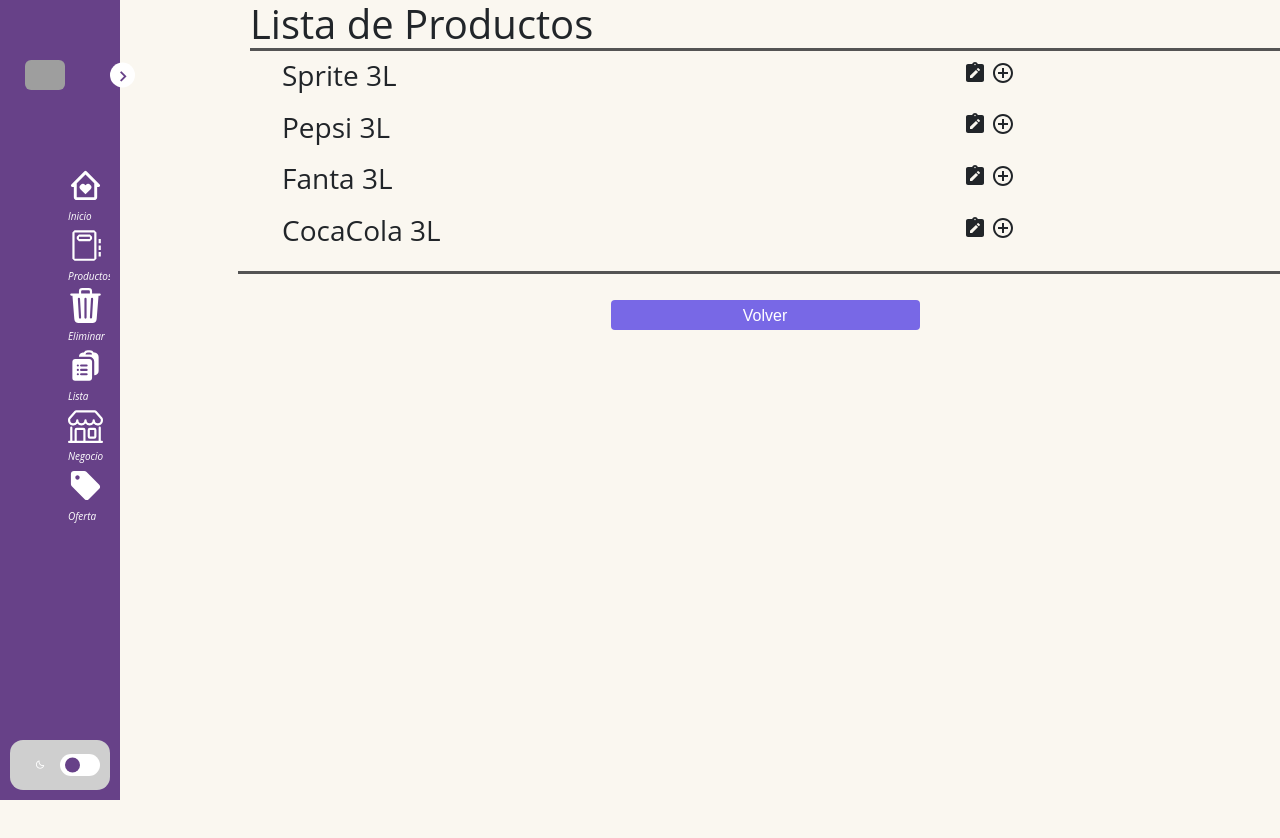
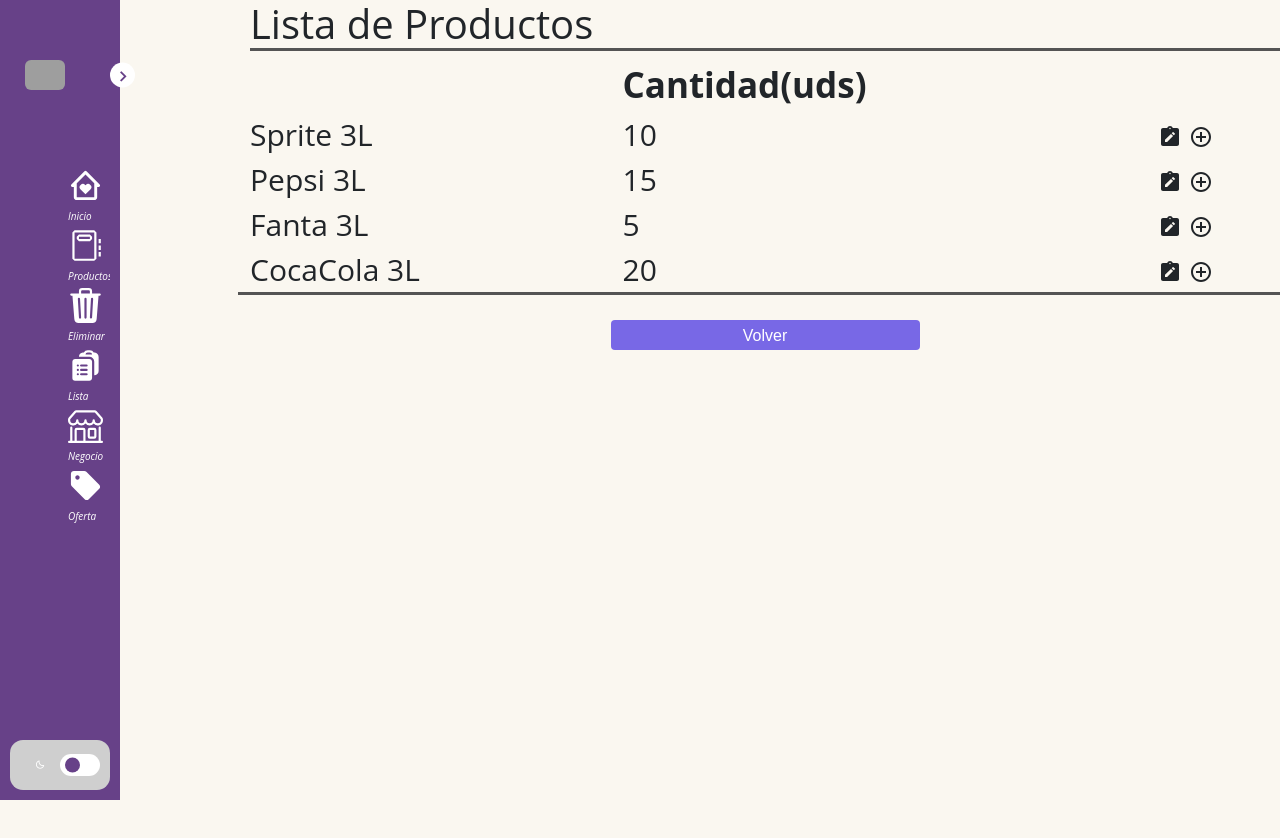
Before and after one commit to crexpo20/back, a React (Create React App) app in the folder Frontend/: page /listaProducto in a window 1280 px wide. Shown: the top 838 px of the page. Built offline with nearby package versions, Linux system fonts and the light colour scheme; grey boxes are pictures that could not be loaded.

Commit message:
correciones

```diff
--- a/Frontend/src/components/ListaDeProductos.jsx
+++ b/Frontend/src/components/ListaDeProductos.jsx
@@ -6,11 +6,19 @@ import Button from '../elementos/Button';
 import ModalForm from './ModalForm';
 import Stock from './Stock';
 import AddCircleOutlineIcon from '@mui/icons-material/AddCircleOutline';
+
 export const ListaDeProducto = () => {
-    const items = ["Sprite 3L", "Pepsi 3L", "Fanta 3L","CocaCola 3L"];
+  const [productos, setProductos] = useState([
+    { nombre: "Sprite 3L", cantidad: 10 },
+    { nombre: "Pepsi 3L", cantidad: 15 },
+    { nombre: "Fanta 3L", cantidad: 5 },
+    { nombre: "CocaCola 3L", cantidad: 20 }
+  ]);
   const [showModal, setShowModal] = useState(false);
+  const [productoSeleccionado, setProductoSeleccionado] = useState(null);
 
-    const OpenModal = () => {
+  const openModal = (producto) => {
+    setProductoSeleccionado(producto);
     setShowModal(true);
   };
 
@@ -23,41 +31,61 @@ export const ListaDeProducto = () => {
     const handleCloseModal = () => {
       setIsOpen(false);
     };
-    const Volver = () => {      window.location.href = '/home';
+
+  const volver = () => {
+    window.location.href = '/home';
   };
 
   return (
-      <section class = "home">
+    <section class="home">
       <div id='lista'>
         <h1 id='titulo'>Lista de Productos</h1>
       </div>
       <div className='row' id='listap'>
-
         <div className='col' >
-
-        <ul>
-        {items.map((item, index) => (
-          <li id='elemento' key={index}>
-            <div className='row'>
-            <div className='col-8'>
-            <h3>{item}</h3>
-            </div>
-            <div className='col-4'>
-
+          <table>
+            <thead>
+              <tr>
+                <th></th>
+                <th>Cantidad(uds)</th>
+                <th></th>
+              </tr>
+            </thead>
+            <tbody>
+              {productos.map((producto, index) => (
+                <tr key={index}>
+                  <td>{producto.nombre}</td>
+                  <td>{producto.cantidad}</td>
+                  <td>
                     <Button onClick={handleOpenModal} className ='button'/>
                     <ModalForm isOpen={isOpen} onClose={handleCloseModal} />
-            <a onClick={OpenModal} > <AddCircleOutlineIcon/> </a>
-              {showModal && <Stock onClose={() => setShowModal(false)} />}
+                    <a onClick={() => openModal(producto)}> <AddCircleOutlineIcon/> </a>
+                  </td>
+                </tr>
+              ))}
+            </tbody>
+          </table>
         </div>
       </div>
-          </li>
+      <button id="volverHome" className="btn" onClick={volver}>Volver</button>
+      {showModal && (
+        <Stock
+          isClose={() => setShowModal(false)}
+          producto={productoSeleccionado}
+          actualizarProducto={(producto, cantidad) => {
+            const nuevosProductos = productos.map((p) => {
+              if (p.nombre === producto.nombre) {
+                return { ...p, cantidad: p.cantidad + cantidad };
+              } else {
+                return p;
+              }
+            });
+            setProductos(nuevosProductos);
+          }}
+        />
+      )}
+    </section>
+  );
+};
 
-         ))}
-       </ul>
-
-       </div>
-
-       </div> <button id="volverHome" class="btn" onClick={Volver}>Volver</button>
-       </section>
-    )
-}
+export default ListaDeProducto;
--- a/Frontend/src/components/ModalForm.js
+++ b/Frontend/src/components/ModalForm.js
@@ -236,6 +236,7 @@ function ModalForm({ isOpen, onClose }) {
             width: 100%;
             height: 100%;
             background-color: rgba(85, 85, 85, 0.3);
+			font-size: 20px;
             display: flex;
             justify-content: center;
             align-items: center;
--- a/Frontend/src/components/Stock.js
+++ b/Frontend/src/components/Stock.js
@@ -1,7 +1,8 @@
 import React, { useState } from "react";
-import {Boton, ContenedorBotonCentrado} from '../elementos/MiniForm';
+import { Boton, ContenedorBotonCentrado } from '../elementos/MiniForm';
+import '../css/Stock.css';
 
-function Stock({ onClose, producto }) {
+function Stock({ isClose, producto, actualizarProducto }) {
   const [cantidad, setCantidad] = useState(1);
   const [precioCompra, setPrecioCompra] = useState(0);
   const [fechaVencimiento, setFechaVencimiento] = useState('');
@@ -13,7 +14,8 @@ function Stock({ onClose, producto }) {
 
   const handleSubmit = (event) => {
     event.preventDefault();
-    onClose();
+    actualizarProducto(producto, cantidad);
+    isClose();
   };
 
   const handleCantidadChange = (event) => {
@@ -27,18 +29,19 @@ function Stock({ onClose, producto }) {
   const handleFechaVencimientoChange = (event) => {
     setFechaVencimiento(event.target.value);
   };
-
   return (
     <div className="modal">
       <div className="modal-content">
-        <header>
-          <h4>{producto}</h4>
+        <header className="modal-header">
+          <h4 className="modal-title">{producto.nombre}</h4>
         </header>
         <form action="" onSubmit={handleSubmit}>
-
-            <label
-              htmlFor="cantidad">
-              <b> Cantidad*: </b>
+        <label htmlFor="cantidad actual">
+            <b>Cantidad actual: </b>
+          </label>
+          <div>{producto.cantidad}</div>
+          <label htmlFor="cantidad">
+            <b>Cantidad*: </b>
           </label>
           <input
             type="number"
@@ -48,12 +51,8 @@ function Stock({ onClose, producto }) {
             min="1"
             required
             value={cantidad}
-              color= "transparent"
-              margin = "1"
-              border-bottom-color = "#000000"
             onChange={handleCantidadChange}
           />
-
           <div  className='col' id= "calendar">
 
         <label
@@ -96,12 +95,11 @@ function Stock({ onClose, producto }) {
               border-bottom-color = "#000000"
               onChange={handlePrecioCompraChange}
             />
-            <br/>
-            <br/>
+
           <div className="button-container">
             <ContenedorBotonCentrado>
-                <Boton id= "guardarP" type="submit"> Guardar </Boton>
-                <Boton id= "borrarP" type="button" onClick={onClose} className="btn mx-5"> Cerrar </Boton>
+              <Boton id="guardarP" type="submit">Guardar</Boton>
+              <Boton id="borrarP" type="button" onClick={isClose} className="btn mx-5">Cerrar</Boton>
             </ContenedorBotonCentrado>
           </div>
         </form>
--- a/Frontend/src/css/ListaDeProducto.css
+++ b/Frontend/src/css/ListaDeProducto.css
@@ -51,3 +51,13 @@ ul{
   #volverHome :hover {
     box-shadow: 3px 0px 30px rgba(163,163,163, 1);
 }
+table {
+    width: 100%;
+  }
+
+  th {
+    font-size: 35px;
+  }
+  tbody{
+    font-size: 30px;
+  }
--- /dev/null
+++ b/Frontend/src/css/Stock.css
@@ -0,0 +1,10 @@
+.modal-header {
+    position: relative;
+  }
+
+  .modal-title {
+    position: absolute;
+    top: 0;
+    left: 50%;
+    transform: translateX(-50%);
+  }
```
Lines whose indentation alone changed are shown as unchanged.
